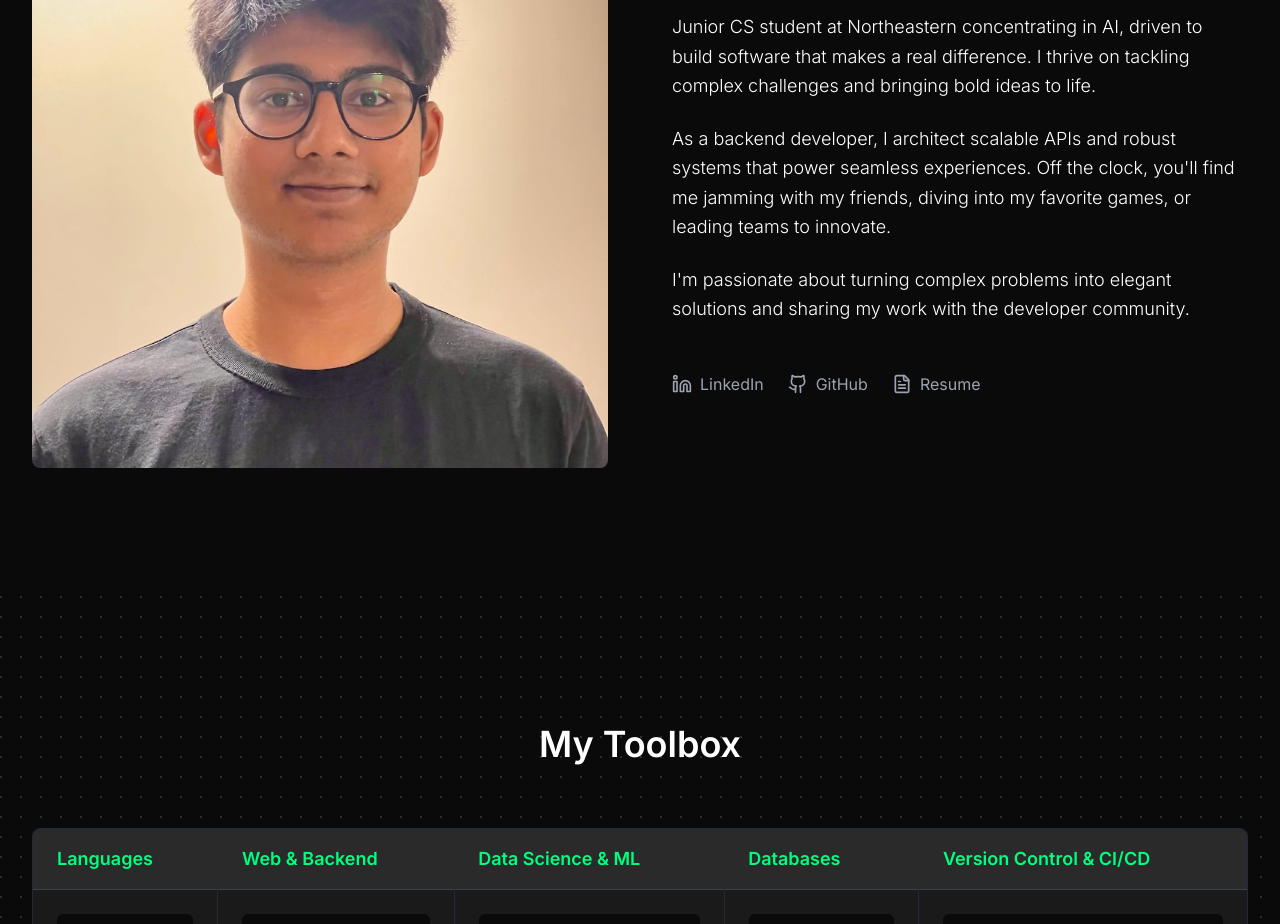
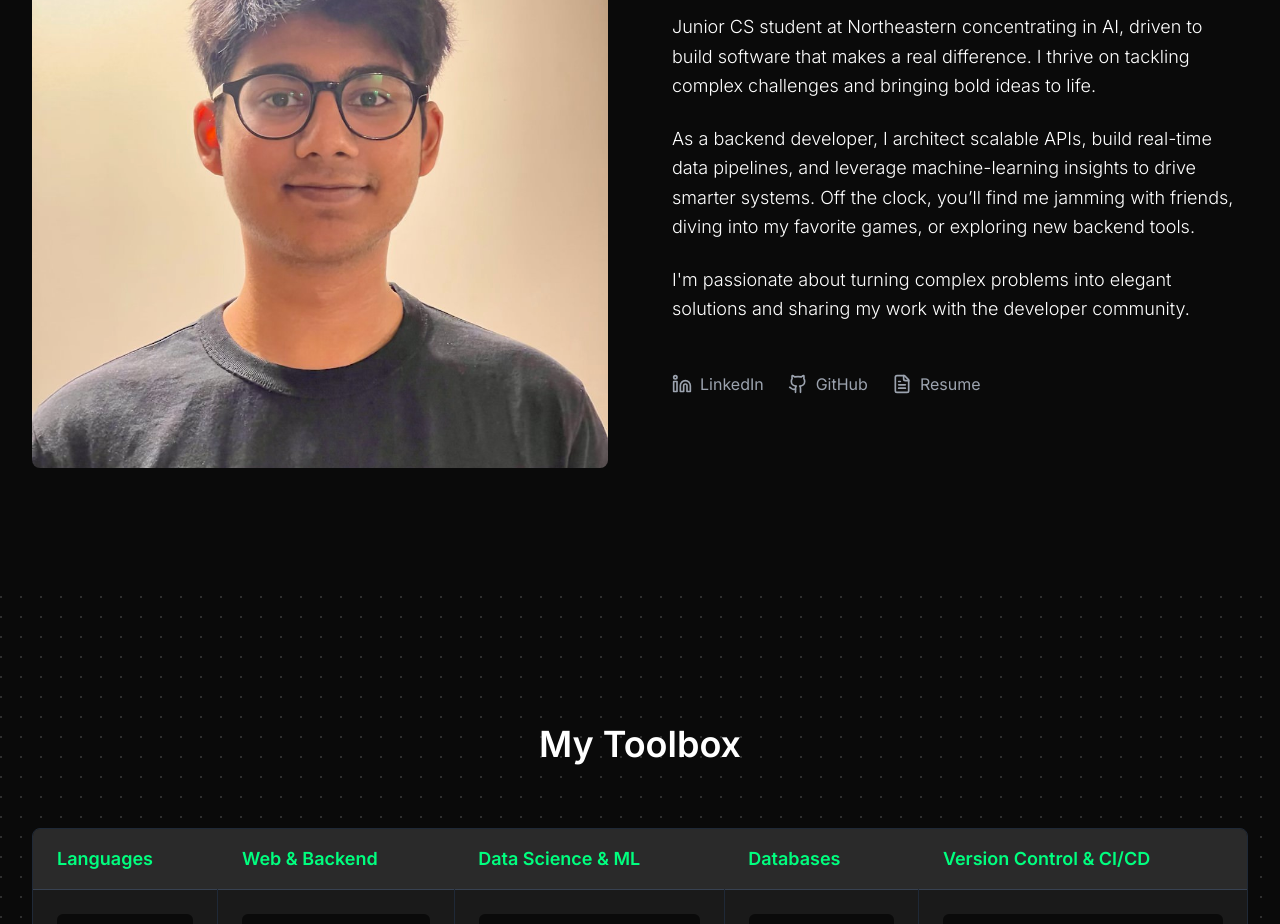
Before and after one commit to ahan-jain/personal-website, a React (Vite) app: page / in a window 1280 px wide. Shown: the part 1060-1984 px from the top of the page. Built offline with nearby package versions, Linux system fonts and the light colour scheme.

Commit message:
changed about me

```diff
--- a/src/App.tsx
+++ b/src/App.tsx
@@ -230,8 +230,8 @@ function App() {
                   I thrive on tackling complex challenges and bringing bold ideas to life.
                 </p>
                 <p>
-                  As a backend developer, I architect scalable APIs and robust systems that power seamless experiences.
-                  Off the clock, you'll find me jamming with my friends, diving into my favorite games, or leading teams to innovate.
+                As a backend developer, I architect scalable APIs, build real-time data pipelines, and leverage machine-learning insights to drive smarter systems.
+                Off the clock, you’ll find me jamming with friends, diving into my favorite games, or exploring new backend tools.
                 </p>
                 <p>
                   I'm passionate about turning complex problems into elegant solutions and sharing my work with the developer community.
```
